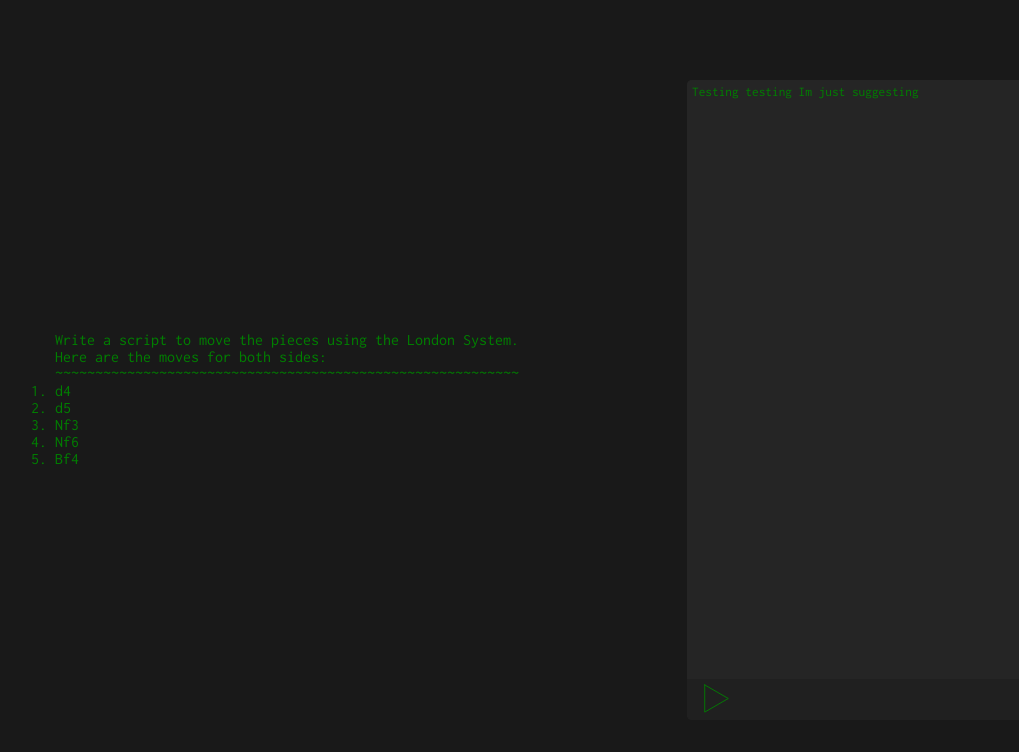
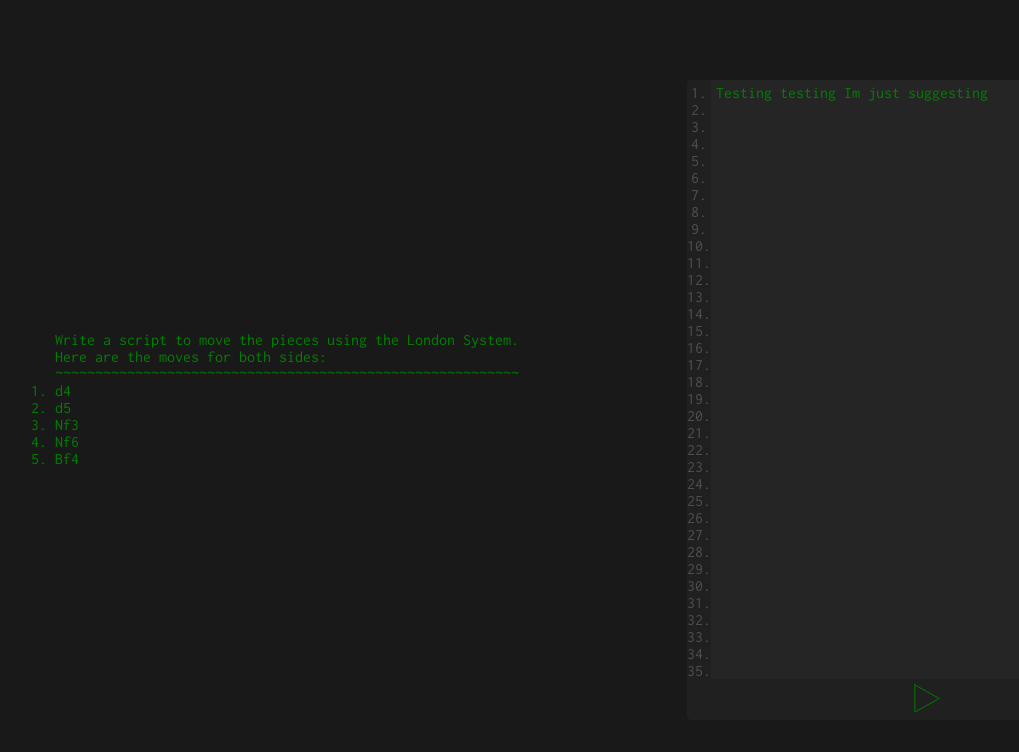
Before and after one commit to joshbacon/codegambit, a React (Create React App) app: page / in a window 1280 px wide. Shown: the top 752 px of the page, without its empty margins (33-1052 px from the left). Built offline with nearby package versions, Linux system fonts and the light colour scheme.

Commit message:
added line numbers to editor

```diff
--- a/src/App.js
+++ b/src/App.js
@@ -7,7 +7,7 @@ import { Lessons } from './lessons/Lessons';
 
 function App() {
 
-  let game = Chess('');
+  let game = Chess();
   let tmnl = Terminal();
 
   const [showDocs, setShowDocs] = useState(false);
--- a/src/chess/chess.js
+++ b/src/chess/chess.js
@@ -58,7 +58,7 @@ const PIECES = {
     EMPTY:    ''
 }
 
-const INITIAL_FEN = 'rnbqkbnr/pppppppp/8/8/8/8/PPPPPPPP/RNBQKBNR w KQkq - 0 1'
+const INITIAL_FEN = 'rnbqkbnr/pppppppp/8/8/8/8/PPPPPPPP/RNBQKBNR w KQkq - 0 1';
 // FEN Explanation:
 // first field  : pieces (left to right, top to bottom, from whites perspective)
 // second field : whos turn it is
@@ -73,7 +73,7 @@ const INITIAL_FEN = 'rnbqkbnr/pppppppp/8/8/8/8/PPPPPPPP/RNBQKBNR w KQkq - 0 1'
 
 
 
-export const Chess = function(FEN) {
+export const Chess = function() {
 
     /* Setup */
     let board = [];
@@ -85,13 +85,7 @@ export const Chess = function(FEN) {
         halfmove,
         fullmove;
 
-    let {valid, code, error} = validateFEN(FEN);
-    if (valid) {
-        loadFEN(FEN);
-    } else {
-        console.log("FEN error #"+code+": " + error + " Starting with default board.");
-        loadFEN(INITIAL_FEN);
-    }
+    loadFEN(INITIAL_FEN);
     console.log(board);
     console.log(INITIAL_FEN);
     console.log(generateFEN());
--- a/src/lessons/Editor.css
+++ b/src/lessons/Editor.css
@@ -10,6 +10,7 @@
 }
 
 .editor {
+  position: relation;
   height: 80%;
   width: 75%;
   background-color: #252525;
@@ -20,35 +21,60 @@
   flex-direction: column;
 }
 
-.ide {
+.scriptScroller {
   height: 95%;
   width: 100%;
+  overflow-y: scroll;
+  display: flex;
+  flex-direction: row;
+}
+
+.scriptScroller::-webkit-scrollbar {
+  width: 10px;
+}
+
+.scriptScroller::-webkit-scrollbar-track {
+  background-color: #00000000;
+}
+
+.scriptScroller::-webkit-scrollbar-thumb {
+  background-color: var(--terminal-text);
+}
+
+.numbering {
+  color: #505050;
+  background-color: #202020;
+  width: 1.5rem;
+  display: flex;
+  flex-direction: column;
+  text-align: center;
+  padding-top: 5px;
+}
+
+.ide {
   padding: 5px;
   background-color: inherit;
   border: none;
   outline: none;
   resize: none;
-    overflow-x: hidden;
-    overflow-y: scroll;
+  overflow: none;
+  max-height: 113em;
+  min-height: 113em;
+  width: calc(100% - 1.5rem);
+  font-size: 1em;
 }
 
 .ide::-webkit-scrollbar {
   width: 10px;
 }
 
-.ide::-webkit-scrollbar-track {
-  background-color: #00000000;
-}
-
-.ide::-webkit-scrollbar-thumb {
-  background-color: var(--terminal-text);
-}
-
 .scriptMenu {
   width: 100%;
   height: 5%;
   background-color: #202020;
-    padding: 5px;
+  padding: 5px 0;
+  display: flex;
+  justify-content: space-evenly;
 }
 
 .runButton {
@@ -59,5 +85,4 @@
   background-color: inherit;
   border: none;
   outline: none;
-    margin-left: 10px;
 }
--- a/src/lessons/Editor.js
+++ b/src/lessons/Editor.js
@@ -12,6 +12,9 @@ const Editor = (props) => {
     const data = props.data;
     const [script, updateScript] = useState('Testing testing Im just suggesting');
 
+    let numbers = '';
+    for (let i = 1; i < 100; i++) numbers += i+'. ';
+
     function update(e) {
         // Update script in state
         updateScript(e.target.value);
@@ -25,11 +28,14 @@ const Editor = (props) => {
     }
 
     return <div className='editor'>
-    <textarea
-        className='ide'
-        onChange={update}
-        value={script}>
-    </textarea>
+    <div className='scriptScroller'>
+        <div className='numbering'>{numbers}</div>
+        <textarea
+            className='ide'
+            onChange={update}
+            value={script}>
+        </textarea>
+    </div>
     <div className='scriptMenu'>
         <button className='runButton' onClick={runScript}></button>
     </div>
```
Lines whose indentation alone changed are shown as unchanged.
